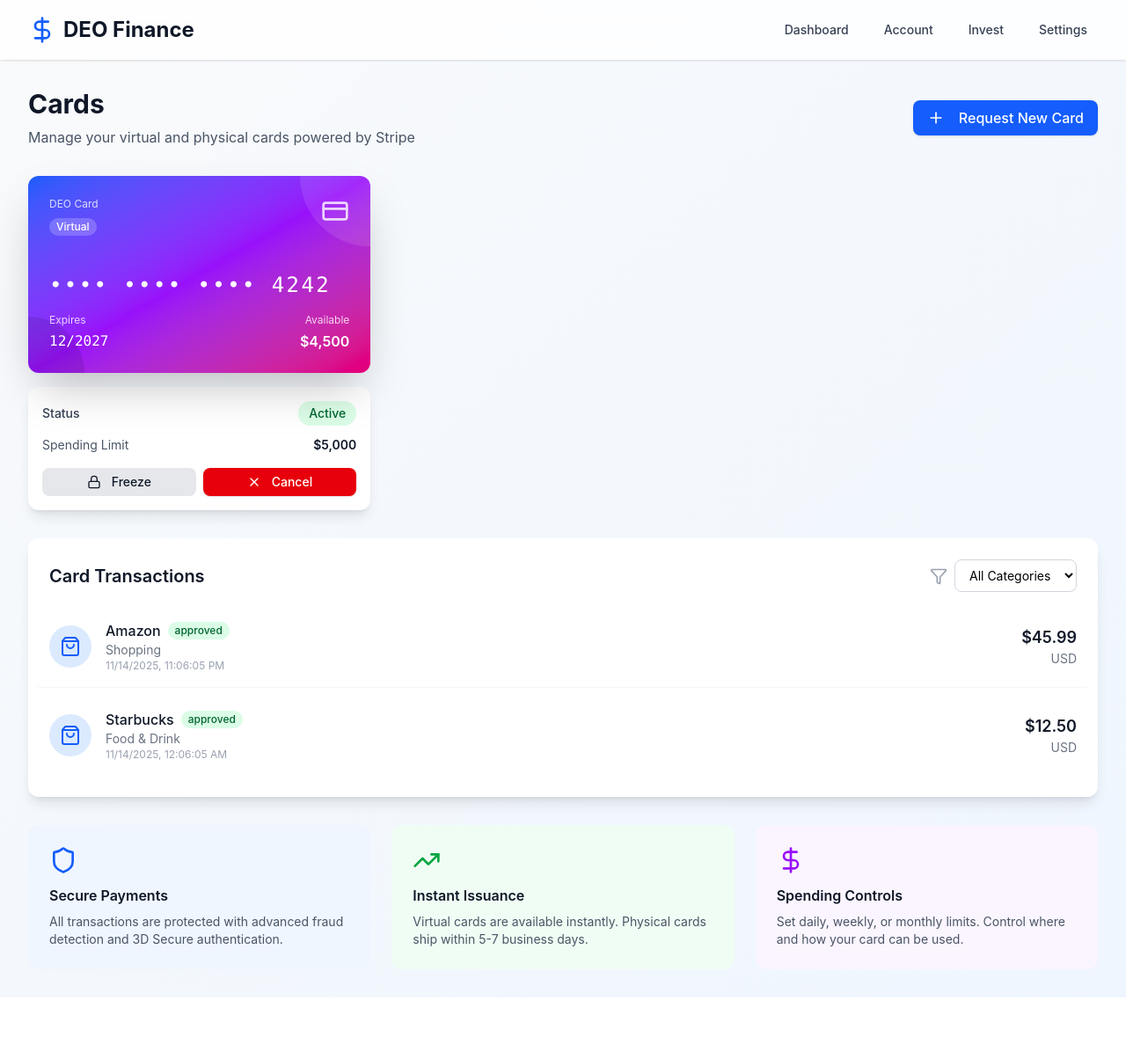
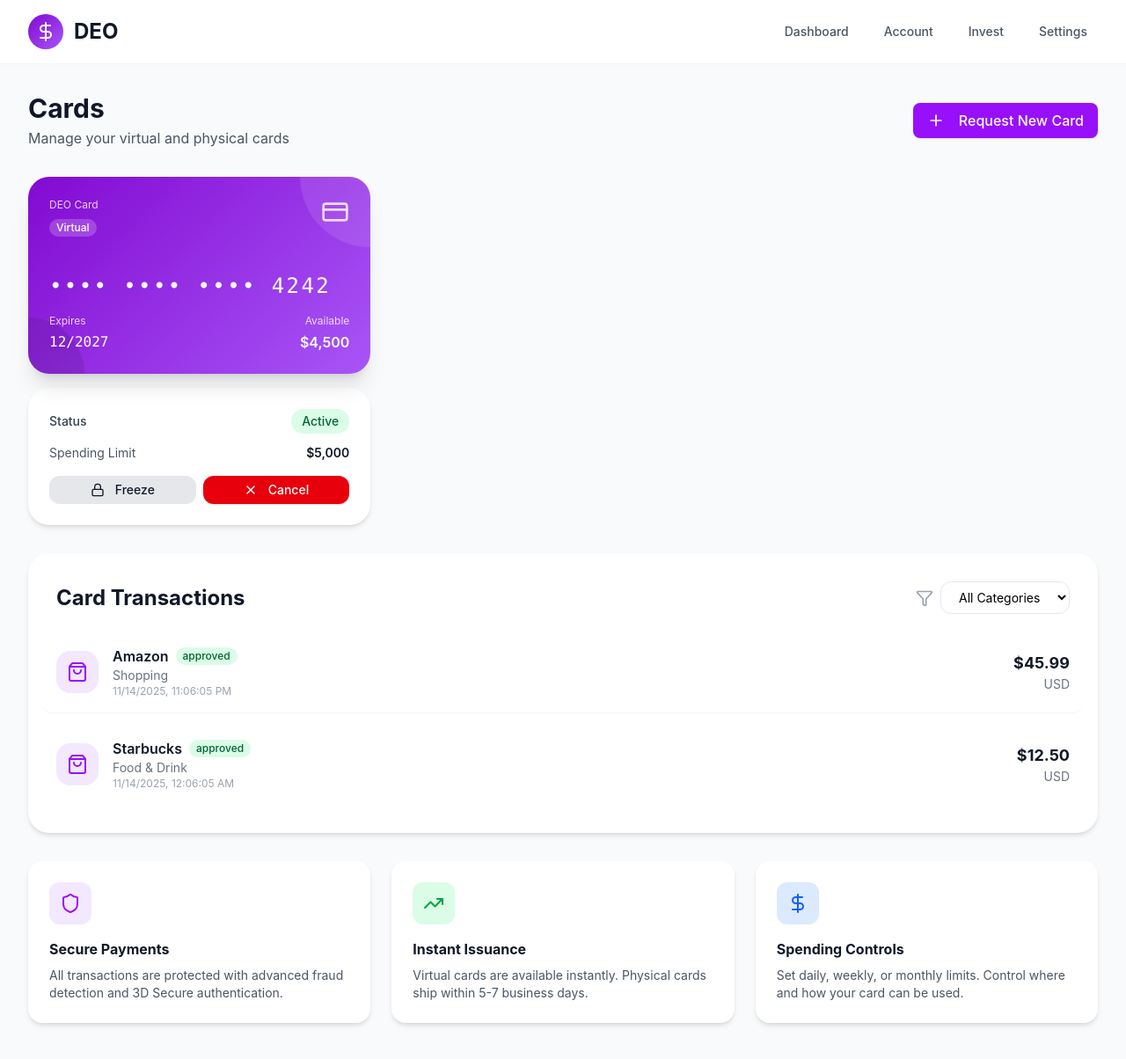
Before and after one commit to ledgerbingo/deo, a Next.js app: page /card in a window 1280 px wide. Shown: the top 1204 px of the page at 88% size. Before the commit the page ends 1134 px from the top, so only its background shows below. Built offline with nearby package versions, Linux system fonts and the light colour scheme.

Commit message:
Update card page with Nubank-inspired purple design
Co-authored-by: ledgerbingo <191078653+ledgerbingo@users.noreply.github.com>

```diff
--- a/app/card/page.tsx
+++ b/app/card/page.tsx
@@ -104,26 +104,28 @@ export default function CardPage() {
   const categories = Array.from(new Set(transactions.map(tx => tx.category)))
 
   return (
-    <div className="min-h-screen bg-gradient-to-br from-gray-50 to-blue-50">
+    <div className="min-h-screen bg-gray-50">
       {/* Header */}
-      <header className="bg-white/80 backdrop-blur-md shadow-sm sticky top-0 z-50">
+      <header className="bg-white border-b border-gray-100 sticky top-0 z-50">
         <nav className="max-w-7xl mx-auto px-4 sm:px-6 lg:px-8 py-4">
           <div className="flex justify-between items-center">
             <Link href="/" className="flex items-center">
-              <DollarSign className="h-8 w-8 text-blue-600" />
-              <span className="ml-2 text-2xl font-bold text-gray-900">DEO Finance</span>
+              <div className="w-10 h-10 rounded-full nubank-gradient flex items-center justify-center">
+                <DollarSign className="h-6 w-6 text-white" />
+              </div>
+              <span className="ml-3 text-2xl font-bold text-gray-900">DEO</span>
             </Link>
             <div className="flex items-center space-x-4">
-              <Link href="/dashboard" className="text-gray-700 hover:text-blue-600 px-3 py-2 rounded-md text-sm font-medium transition-colors">
+              <Link href="/dashboard" className="text-gray-600 hover:text-purple-600 px-3 py-2 text-sm font-medium transition-colors">
                 Dashboard
               </Link>
-              <Link href="/account" className="text-gray-700 hover:text-blue-600 px-3 py-2 rounded-md text-sm font-medium transition-colors">
+              <Link href="/account" className="text-gray-600 hover:text-purple-600 px-3 py-2 text-sm font-medium transition-colors">
                 Account
               </Link>
-              <Link href="/investment" className="text-gray-700 hover:text-blue-600 px-3 py-2 rounded-md text-sm font-medium transition-colors">
+              <Link href="/investment" className="text-gray-600 hover:text-purple-600 px-3 py-2 text-sm font-medium transition-colors">
                 Invest
               </Link>
-              <Link href="/settings" className="text-gray-700 hover:text-blue-600 px-3 py-2 rounded-md text-sm font-medium transition-colors">
+              <Link href="/settings" className="text-gray-600 hover:text-purple-600 px-3 py-2 text-sm font-medium transition-colors">
                 Settings
               </Link>
             </div>
@@ -136,9 +138,9 @@ export default function CardPage() {
         <div className="flex justify-between items-center mb-8">
           <div>
             <h1 className="text-3xl font-bold text-gray-900">Cards</h1>
-            <p className="text-gray-600 mt-2">Manage your virtual and physical cards powered by Stripe</p>
+            <p className="text-gray-600 mt-1">Manage your virtual and physical cards</p>
           </div>
-          <Button onClick={() => setShowNewCardModal(true)} variant="primary">
+          <Button onClick={() => setShowNewCardModal(true)} className="bg-purple-600 hover:bg-purple-700 focus:ring-purple-500">
             <Plus className="h-5 w-5 mr-2" />
             Request New Card
           </Button>
@@ -147,7 +149,7 @@ export default function CardPage() {
         {/* Cards Grid */}
         {isLoading ? (
           <div className="text-center py-12">
-            <div className="inline-block animate-spin rounded-full h-12 w-12 border-b-2 border-blue-600"></div>
+            <div className="inline-block animate-spin rounded-full h-12 w-12 border-b-2 border-purple-600"></div>
             <p className="text-gray-500 mt-4">Loading cards...</p>
           </div>
         ) : cards.length > 0 ? (
@@ -155,9 +157,9 @@ export default function CardPage() {
             {cards.map((card) => (
               <div key={card.id} className="relative">
                 {/* Card Display */}
-                <div className={`relative h-56 rounded-xl shadow-2xl p-6 text-white overflow-hidden ${
+                <div className={`relative h-56 rounded-3xl shadow-xl p-6 text-white overflow-hidden ${
                   card.status === 'active'
-                    ? 'bg-gradient-to-br from-blue-600 via-purple-600 to-pink-600'
+                    ? 'nubank-gradient'
                     : 'bg-gradient-to-br from-gray-500 to-gray-700'
                 }`}>
                   <div className="absolute top-0 right-0 w-40 h-40 bg-white opacity-10 rounded-full -mr-20 -mt-20"></div>
@@ -193,7 +195,7 @@ export default function CardPage() {
                 </div>
 
                 {/* Card Controls */}
-                <div className="mt-4 bg-white rounded-xl shadow-lg p-4">
+                <div className="mt-4 bg-white rounded-3xl shadow-md p-6">
                   <div className="flex items-center justify-between mb-3">
                     <span className="text-sm font-medium text-gray-700">Status</span>
                     {getStatusBadge(card.status)}
@@ -209,6 +211,7 @@ export default function CardPage() {
                         variant="secondary"
                         size="sm"
                         fullWidth
+                        className="rounded-xl"
                       >
                         <Lock className="h-4 w-4 mr-1" />
                         Freeze
@@ -219,6 +222,7 @@ export default function CardPage() {
                         variant="success"
                         size="sm"
                         fullWidth
+                        className="rounded-xl"
                       >
                         <Unlock className="h-4 w-4 mr-1" />
                         Unfreeze
@@ -230,6 +234,7 @@ export default function CardPage() {
                         variant="danger"
                         size="sm"
                         fullWidth
+                        className="rounded-xl"
                       >
                         <X className="h-4 w-4 mr-1" />
                         Cancel
@@ -241,11 +246,13 @@ export default function CardPage() {
             ))}
           </div>
         ) : (
-          <div className="text-center py-12 bg-white rounded-xl shadow-lg">
-            <CreditCard className="h-16 w-16 text-gray-400 mx-auto mb-4" />
+          <div className="text-center py-12 bg-white rounded-3xl shadow-md">
+            <div className="w-16 h-16 rounded-2xl bg-purple-100 flex items-center justify-center mx-auto mb-4">
+              <CreditCard className="h-8 w-8 text-purple-600" />
+            </div>
             <h3 className="text-xl font-semibold text-gray-900 mb-2">No Cards Yet</h3>
             <p className="text-gray-600 mb-6">Request your first virtual or physical card to get started</p>
-            <Button onClick={() => setShowNewCardModal(true)} variant="primary">
+            <Button onClick={() => setShowNewCardModal(true)} className="bg-purple-600 hover:bg-purple-700">
               <Plus className="h-5 w-5 mr-2" />
               Request Card
             </Button>
@@ -254,15 +261,15 @@ export default function CardPage() {
 
         {/* Transactions */}
         {transactions.length > 0 && (
-          <div className="bg-white rounded-xl shadow-lg p-6 mt-8">
+          <div className="bg-white rounded-3xl shadow-md p-8 mt-8">
             <div className="flex justify-between items-center mb-6">
-              <h3 className="text-xl font-semibold text-gray-900">Card Transactions</h3>
+              <h3 className="text-2xl font-bold text-gray-900">Card Transactions</h3>
               <div className="flex items-center gap-2">
                 <Filter className="h-5 w-5 text-gray-400" />
                 <select
                   value={filterCategory}
                   onChange={(e) => setFilterCategory(e.target.value)}
-                  className="px-3 py-2 border border-gray-300 rounded-lg text-sm focus:ring-2 focus:ring-blue-600 focus:border-transparent"
+                  className="px-4 py-2 border border-gray-200 rounded-xl text-sm focus:ring-2 focus:ring-purple-600 focus:border-transparent"
                 >
                   <option value="all">All Categories</option>
                   {categories.map(cat => (
@@ -274,14 +281,14 @@ export default function CardPage() {
 
             <div className="space-y-4">
               {filteredTransactions.map((tx) => (
-                <div key={tx.id} className="flex items-center justify-between border-b border-gray-100 pb-4 last:border-0 hover:bg-gray-50 -mx-4 px-4 py-2 rounded-lg transition-colors">
+                <div key={tx.id} className="flex items-center justify-between border-b border-gray-100 pb-4 last:border-0 hover:bg-gray-50 -mx-4 px-4 py-3 rounded-xl transition-colors">
                   <div className="flex items-center flex-1">
-                    <div className="h-12 w-12 rounded-full bg-blue-100 flex items-center justify-center">
-                      <ShoppingBag className="h-6 w-6 text-blue-600" />
+                    <div className="h-12 w-12 rounded-2xl bg-purple-100 flex items-center justify-center">
+                      <ShoppingBag className="h-6 w-6 text-purple-600" />
                     </div>
                     <div className="ml-4 flex-1">
                       <div className="flex items-center gap-2">
-                        <p className="font-medium text-gray-900">{tx.merchant}</p>
+                        <p className="font-semibold text-gray-900">{tx.merchant}</p>
                         <Badge
                           variant={tx.status === 'approved' ? 'success' : tx.status === 'declined' ? 'danger' : 'warning'}
                           size="sm"
@@ -296,7 +303,7 @@ export default function CardPage() {
                     </div>
                   </div>
                   <div className="text-right">
-                    <p className={`font-semibold text-lg ${
+                    <p className={`font-bold text-lg ${
                       tx.status === 'declined' ? 'text-gray-400 line-through' : 'text-gray-900'
                     }`}>
                       ${tx.amount.toFixed(2)}
@@ -310,24 +317,30 @@ export default function CardPage() {
         )}
 
         {/* Info Section */}
-        <div className="mt-8 grid grid-cols-1 md:grid-cols-3 gap-6">
-          <div className="bg-blue-50 rounded-xl p-6">
-            <Shield className="h-8 w-8 text-blue-600 mb-3" />
-            <h4 className="font-semibold text-gray-900 mb-2">Secure Payments</h4>
+        <div className="mt-8 grid grid-cols-1 md:grid-cols-3 gap-6 pb-8">
+          <div className="bg-white rounded-2xl p-6 shadow-md">
+            <div className="w-12 h-12 rounded-xl bg-purple-100 flex items-center justify-center mb-4">
+              <Shield className="h-6 w-6 text-purple-600" />
+            </div>
+            <h4 className="font-bold text-gray-900 mb-2">Secure Payments</h4>
             <p className="text-sm text-gray-600">
               All transactions are protected with advanced fraud detection and 3D Secure authentication.
             </p>
           </div>
-          <div className="bg-green-50 rounded-xl p-6">
-            <TrendingUp className="h-8 w-8 text-green-600 mb-3" />
-            <h4 className="font-semibold text-gray-900 mb-2">Instant Issuance</h4>
+          <div className="bg-white rounded-2xl p-6 shadow-md">
+            <div className="w-12 h-12 rounded-xl bg-green-100 flex items-center justify-center mb-4">
+              <TrendingUp className="h-6 w-6 text-green-600" />
+            </div>
+            <h4 className="font-bold text-gray-900 mb-2">Instant Issuance</h4>
             <p className="text-sm text-gray-600">
               Virtual cards are available instantly. Physical cards ship within 5-7 business days.
             </p>
           </div>
-          <div className="bg-purple-50 rounded-xl p-6">
-            <DollarSign className="h-8 w-8 text-purple-600 mb-3" />
-            <h4 className="font-semibold text-gray-900 mb-2">Spending Controls</h4>
+          <div className="bg-white rounded-2xl p-6 shadow-md">
+            <div className="w-12 h-12 rounded-xl bg-blue-100 flex items-center justify-center mb-4">
+              <DollarSign className="h-6 w-6 text-blue-600" />
+            </div>
+            <h4 className="font-bold text-gray-900 mb-2">Spending Controls</h4>
             <p className="text-sm text-gray-600">
               Set daily, weekly, or monthly limits. Control where and how your card can be used.
             </p>
@@ -349,21 +362,21 @@ export default function CardPage() {
             <div className="grid grid-cols-2 gap-4">
               <button
                 onClick={() => setSelectedCardType('virtual')}
-                className={`p-4 border-2 rounded-lg text-left transition-all ${
+                className={`p-4 border-2 rounded-xl text-left transition-all ${
                   selectedCardType === 'virtual'
-                    ? 'border-blue-600 bg-blue-50'
+                    ? 'border-purple-600 bg-purple-50'
                     : 'border-gray-200 hover:border-gray-300'
                 }`}
               >
-                <CreditCard className="h-6 w-6 mb-2 text-blue-600" />
+                <CreditCard className="h-6 w-6 mb-2 text-purple-600" />
                 <p className="font-semibold text-gray-900">Virtual</p>
                 <p className="text-xs text-gray-600 mt-1">Instant delivery</p>
               </button>
               <button
                 onClick={() => setSelectedCardType('physical')}
-                className={`p-4 border-2 rounded-lg text-left transition-all ${
+                className={`p-4 border-2 rounded-xl text-left transition-all ${
                   selectedCardType === 'physical'
-                    ? 'border-blue-600 bg-blue-50'
+                    ? 'border-purple-600 bg-purple-50'
                     : 'border-gray-200 hover:border-gray-300'
                 }`}
               >
@@ -389,8 +402,8 @@ export default function CardPage() {
             </p>
           </div>
 
-          <div className="bg-blue-50 rounded-lg p-4">
-            <p className="text-sm text-blue-900">
+          <div className="bg-purple-50 rounded-xl p-4">
+            <p className="text-sm text-purple-900">
               <Calendar className="h-4 w-4 inline mr-2" />
               {selectedCardType === 'virtual'
                 ? 'Your virtual card will be available immediately after issuance.'
@@ -400,7 +413,7 @@ export default function CardPage() {
 
           <Button
             onClick={handleIssueCard}
-            variant="primary"
+            className="bg-purple-600 hover:bg-purple-700 focus:ring-purple-500"
             fullWidth
             disabled={!spendingLimit || parseFloat(spendingLimit) <= 0}
           >
```
